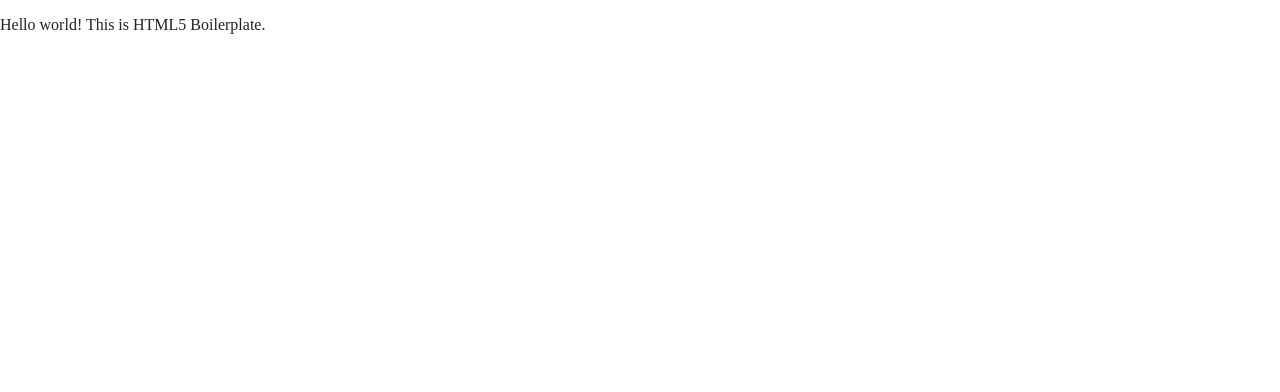
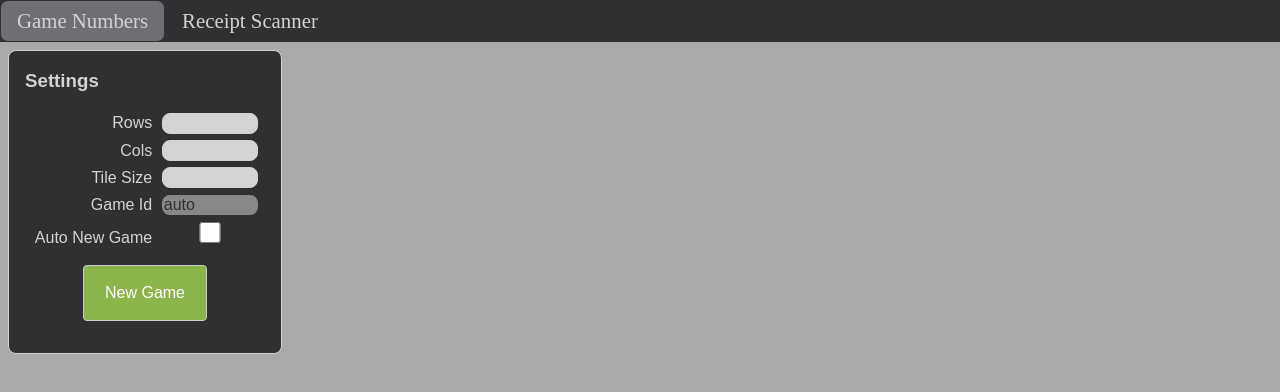
Before and after one commit to BenMedeiros/receipt-scanner, a website built with Parcel: page index.html in a window 1280 px wide. Built offline with nearby package versions, Linux system fonts and the light colour scheme; files whose address does not match are found by name.

Commit message:
copying some js from other projects

```diff
--- /dev/null
+++ b/css/receipt-scanner/inputForm.css
@@ -0,0 +1,110 @@
+#gameConfig, #gameConfig * {
+    user-select: none;
+    -webkit-user-select: none;
+}
+
+#gameConfig {
+    background-color: var(--color-menu-backdrop);
+    color: var(--color-menu-border);
+    font-family: Arial;
+    padding: 0 1rem 1rem 1rem;
+    border: 1px solid var(--color-menu-border);
+    border-radius: .5rem;
+    margin: 0.5rem;
+    /*float: left;*/
+    width: 15rem;
+    height: auto;
+    display: block;
+    /*position: absolute;*/
+    /*to remain at top of page*/
+    /*position: fixed;*/
+    z-index: 100;
+    overflow: hidden;
+    /*can't transition height when its auto*/
+    transition: width .1s;
+    text-align: center;
+}
+
+#gameConfig.collapsed {
+    height: 3rem;
+    width: 8rem;
+    transition: width 1s 1.2s;
+}
+
+/*phones, so that the controls will go on top*/
+@media (max-aspect-ratio: 5/8) {
+    #gameConfig {
+        margin: 0;
+    }
+
+    #gameConfig:not(.collapsed) {
+        height: auto;
+        width: auto;
+        max-width: 100%;
+    }
+
+    #gameConfig.collapsed {
+        height: 1.5rem;
+    }
+
+    #gameConfig.collapsed > h3 {
+        margin-top: .5rem;
+    }
+
+    #gameConfig.collapsed label, #gameConfig.collapsed input {
+        visibility: hidden;
+    }
+}
+
+#gameConfig > h3 {
+    text-align: left;
+}
+
+#gameConfig label {
+    text-align: right;
+    display: inline-block;
+    height: 1.3rem;
+    width: 50%;
+    min-width: 5rem;
+    padding-right: 4%;
+}
+
+#gameConfig input, select {
+    height: 1.3rem;
+    width: 40%;
+    margin: .2rem 0;
+    display: inline-block;
+    border: 1px solid var(--color-menu-border);
+    background-color: var(--color-menu-border);
+    border-radius: .5rem;
+    box-sizing: border-box;
+}
+
+#gameConfig input:read-only {
+    border: 0;
+    box-shadow: none;
+    background-color: var(--color-menu-subtext);
+}
+
+#gameConfig input::placeholder {
+    color: var(--color-menu-backdrop);
+}
+
+#gameConfig input:hover, select:hover {
+    border: 1px solid black;
+}
+
+#gameConfig button {
+    background-color: var(--color-backdrop);
+    color: var(--color-text);
+    padding: 1.1rem 1.3rem;
+    border: 1px solid #ccc;
+    border-radius: 4px;
+    cursor: pointer;
+    margin: 1rem;
+}
+
+#gameConfig button:hover {
+    background-color: #45a049;
+    border: 1px solid black;
+}
--- /dev/null
+++ b/css/receipt-scanner/navigationBar.css
@@ -0,0 +1,56 @@
+#navigation-bar {
+    width: auto;
+    display: flex;
+    background-color: var(--color-menu-backdrop);
+    color: var(--color-menu-border);
+}
+
+#navigation-bar > button {
+    display: block;
+    padding: 0;
+    border: 0;
+    background-color: var(--color-menu-backdrop);
+}
+
+#navigation-bar > button > * {
+    display: block;
+    font-size: 1.3rem;
+    color: var(--color-menu-border);
+    background-color: var(--color-menu-backdrop);
+    text-decoration: none;
+    border: .1rem solid var(--color-menu-backdrop);
+    border-radius: .5rem;
+    padding: .5rem 1rem;
+}
+
+/*#navigation-bar > button > a:visited {*/
+/*    text-decoration: none;*/
+/*}*/
+
+#navigation-bar > button:hover:not(:disabled) > * {
+    background-color: var(--color-menu-btn-hover);
+    border-style: solid;
+}
+
+/*@media (max-aspect-ratio: 5/8) {*/
+/*    #controls-screen {*/
+/*        margin: 0;*/
+/*        display: flex;*/
+/*        flex-wrap: wrap;*/
+/*    }*/
+/*}*/
+
+/*#controls-screen > h3 {*/
+/*    margin: .5rem;*/
+/*}*/
+
+/*#controls-screen > button {*/
+/*    display: block;*/
+/*    padding: .5rem;*/
+/*    margin: .5rem;*/
+/*}*/
+
+/*#controls-screen button:hover:not(:disabled) {*/
+/*    border-color: darkgreen;*/
+/*    border-width: .1rem;*/
+/*}*/
--- a/css/receipt-scanner/theme.css
+++ b/css/receipt-scanner/theme.css
@@ -17,3 +17,14 @@
     --color-scrollbar: #5b6367;
     --color-scrollbar-hover: #555;
 }
+
+body {
+  background-size: 50%;
+  background-color: darkgrey;
+  background-image: url(/game-numbers/img/pokemon/backgrounds/background_line_art_1.jpg);
+  background-blend-mode: multiply;
+}
+
+i {
+  vertical-align: bottom;
+}
--- /dev/null
+++ b/html/inputForm/inputForm.js
@@ -0,0 +1,72 @@
+'use strict';
+
+import {ButtonType} from "../tinyComponents/ButtonType.js";
+
+export function populateSettingsElementFromConfig(fieldNames) {
+  for (const fieldName of fieldNames) {
+    const el = document.getElementById(fieldName);
+    if (el.type === 'checkbox') {
+      el.checked = gameConfig[fieldName];
+    } else {
+      el.value = gameConfig[fieldName];
+    }
+  }
+}
+
+// uses type from the UI config
+export function updateConfigFromUiElement(fieldNames) {
+  for (const fieldName of fieldNames) {
+    const el = document.getElementById(fieldName);
+    if (el.type === 'number') {
+      gameConfig[fieldName] = Number(el.value);
+    } else if (el.type === 'string') {
+      gameConfig[fieldName] = String(el.value);
+    } else if (el.type === 'checkbox') {
+      gameConfig[fieldName] = el.checked;
+    } else {
+      gameConfig[fieldName] = el.value;
+    }
+  }
+}
+
+export function createSettingsComponent(labelInputs) {
+  // if (document.getElementById('gameConfig')) return;
+
+  const settingsElementForm = document.createElement("form");
+  settingsElementForm.id = 'gameConfig';
+  settingsElementForm.onsubmit = () => false;
+  document.getElementById("main").appendChild(settingsElementForm);
+
+
+  const h3 = document.createElement("h3");
+  settingsElementForm.appendChild(h3);
+  // const icon = document.createElement("i");
+  // icon.classList.add('material-icons');
+  // icon.innerText = 'settings';
+  // h3.appendChild(icon);
+  const span = document.createElement("span");
+  span.innerText = 'Settings'
+  h3.appendChild(span);
+
+  for (const labelInput of labelInputs) {
+    labelInput.createElementIn(settingsElementForm);
+  }
+
+  const submit = new ButtonType('submit', 'New Game', 'new-game');
+  submit.createElementIn(settingsElementForm);
+
+  //collapse/expand code
+  //start collapsed
+  // settingsElementForm.classList.add('collapsed');
+  // document.addEventListener('click', (event) => {
+  //     if (!settingsElementForm.classList.contains('collapsed')) {
+  //         settingsElementForm.classList.add('collapsed');
+  //     }
+  // });
+  // settingsElementForm.addEventListener('click', (event) => {
+  //     event.stopPropagation();
+  //     if (settingsElementForm.classList.contains('collapsed')) {
+  //         settingsElementForm.classList.remove('collapsed');
+  //     }
+  // });
+}
--- /dev/null
+++ b/html/tinyComponents/ButtonType.js
@@ -0,0 +1,53 @@
+'use strict';
+
+export class ButtonType {
+    elements = [];
+    parentsElements = [];
+
+    constructor(name, text, onclick, disabled, iconMdiText) {
+        this.name = name;
+        this.text = text;
+        this.disabled = disabled;
+        this.onclick = onclick;
+        this.iconMdiText = iconMdiText
+    }
+
+    createElementIn(parentEl) {
+        if (this.parentsElements.indexOf(parentEl) !== -1) {
+            console.error('Already exists in this element', this);
+        }
+
+        const btnEl = document.createElement("button");
+        btnEl.id = this.name;
+        btnEl.name = this.name;
+        if (this.disabled) btnEl.disabled = this.disabled;
+
+        if (this.onclick) {
+            if (typeof this.onclick === 'string') {
+                btnEl.onclick = () => document.dispatchEvent(new Event(this.onclick));
+            } else if (typeof this.onclick === 'function') {
+                btnEl.onclick = this.onclick;
+            } else {
+                throw new Error('Unknown onclick type.');
+            }
+        }
+
+        if (this.iconMdiText) {
+            const i = document.createElement("i");
+            // i.classList.add('material-icons');
+            i.innerText = 'undo';
+            btnEl.appendChild(i);
+        }
+
+        if (this.text) {
+            const span = document.createElement("span");
+            span.innerText = this.text;
+            btnEl.appendChild(span);
+        }
+
+        parentEl.appendChild(btnEl);
+        this.elements.push(btnEl);
+        this.parentsElements.push(parentEl);
+    }
+
+}
--- a/html/tinyComponents/LabelInputType.js
+++ b/html/tinyComponents/LabelInputType.js
@@ -3,6 +3,7 @@
 const supportedTypes = ['number', 'string', 'checkbox'];
 
 export class LabelInputType {
+  element = null;
   parentsElements = [];
 
   constructor(name, type, labelText, value, placeholder, readOnly) {
@@ -13,8 +14,8 @@
     this.placeholder = placeholder;
     this.readOnly = readOnly;
 
-        if(supportedTypes.indexOf(type) === -1){
-            throw new Error('Only supported types are: '+supportedTypes.join(', '));
+    if (supportedTypes.indexOf(type) === -1) {
+      throw new Error('Only supported types are: ' + supportedTypes.join(', '));
     }
   }
 
@@ -35,17 +36,30 @@
     inputEl.id = this.name;
     inputEl.name = this.name;
     if (this.value !== undefined) {
-            if(this.type === 'checkbox'){
-                inputEl.checked = true;
-            }else{
+      if (this.type === 'checkbox') {
+        inputEl.checked = this.value;
+      } else {
         inputEl.value = this.value;
       }
     }
     if (this.placeholder !== undefined) inputEl.placeholder = this.placeholder;
     if (this.readOnly) inputEl.readOnly = true;
     divEl.appendChild(inputEl);
+    this.element = inputEl;
 
     parentEl.appendChild(divEl);
     this.parentsElements.push(parentEl);
   }
+
+  getValue() {
+    if (this.type === 'number') {
+      return this.element.value === '' ? this.placeholder : Number(this.element.value);
+    } else if (this.type === 'string') {
+      return String(this.element.value);
+    } else if (this.type === 'checkbox') {
+      return this.element.checked;
+    } else {
+      return this.element.value;
     }
+  }
+}
--- a/index.html
+++ b/index.html
@@ -20,22 +20,38 @@
   <link rel="stylesheet" href="css/main.css">
 
   <meta name="theme-color" content="#fafafa">
+
+  <link rel="stylesheet" href="css/receipt-scanner/theme.css">
+  <link rel="stylesheet" href="css/receipt-scanner/inputForm.css">
+  <link rel="stylesheet" href="css/receipt-scanner/navigationBar.css">
 </head>
 
 <body>
-
-  <!-- Add your site or application content here -->
-  <p>Hello world! This is HTML5 Boilerplate.</p>
+<header>
+  <div id="navigation-bar">
+    <button>
+      <a href="/game-numbers/">Game Numbers</a>
+    </button>
+    <button>
+      <a href="/receipt-scanner">Receipt Scanner</a>
+    </button>
+  </div>
+</header>
+<main id="main">
+  <!--    code injected here-->
+</main>
+<footer>
   <script src="js/vendor/modernizr-3.11.2.min.js"></script>
   <script src="js/plugins.js"></script>
-  <script src="js/main.js"></script>
+  <script type="module" src="js/main.js"></script>
+</footer>
 
-  <!-- Google Analytics: change UA-XXXXX-Y to be your site's ID. -->
-  <script>
-    window.ga = function () { ga.q.push(arguments) }; ga.q = []; ga.l = +new Date;
-    ga('create', 'UA-XXXXX-Y', 'auto'); ga('set', 'anonymizeIp', true); ga('set', 'transport', 'beacon'); ga('send', 'pageview')
-  </script>
-  <script src="https://www.google-analytics.com/analytics.js" async></script>
+<!--  &lt;!&ndash; Google Analytics: change UA-XXXXX-Y to be your site's ID. &ndash;&gt;-->
+<!--  <script>-->
+<!--    window.ga = function () { ga.q.push(arguments) }; ga.q = []; ga.l = +new Date;-->
+<!--    ga('create', 'UA-XXXXX-Y', 'auto'); ga('set', 'anonymizeIp', true); ga('set', 'transport', 'beacon'); ga('send', 'pageview')-->
+<!--  </script>-->
+<!--  <script src="https://www.google-analytics.com/analytics.js" async></script>-->
 </body>
 
 </html>
--- a/js/main.js
+++ b/js/main.js
@@ -0,0 +1,13 @@
+'use strict';
+
+
+import {LabelInputType} from "../html/tinyComponents/LabelInputType.js";
+import {createSettingsComponent} from "../html/inputForm/inputForm.js";
+
+createSettingsComponent([
+  new LabelInputType('numRows', 'number', 'Rows'),
+  new LabelInputType('numCols', 'number', 'Cols'),
+  new LabelInputType('tileSize', 'number', 'Tile Size'),
+  new LabelInputType('gameId', 'string', 'Game Id', null, 'auto', true),
+  new LabelInputType('autoNewGame', 'checkbox', 'Auto New Game')
+]);
```
Lines whose indentation alone changed are shown as unchanged.
